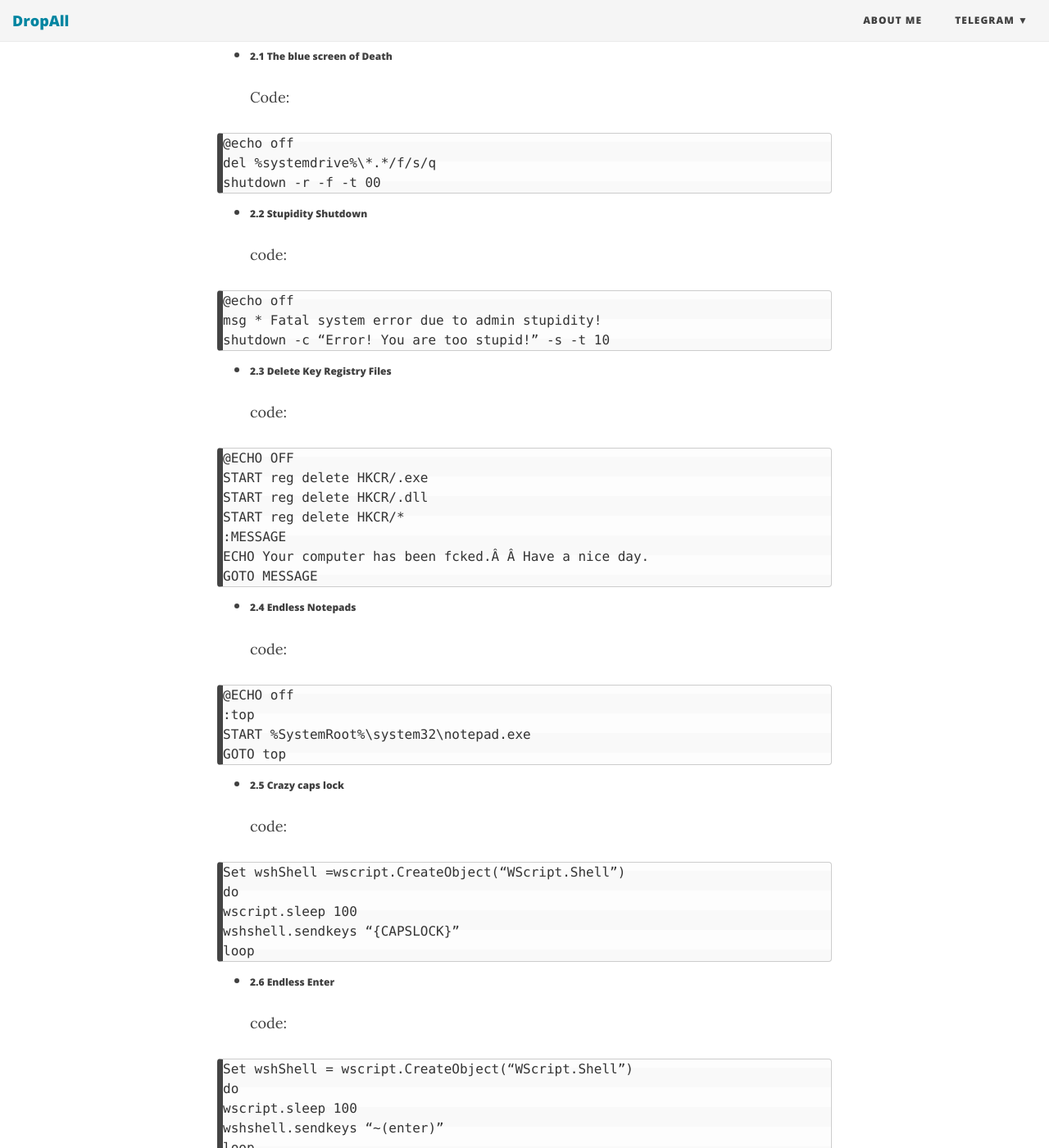
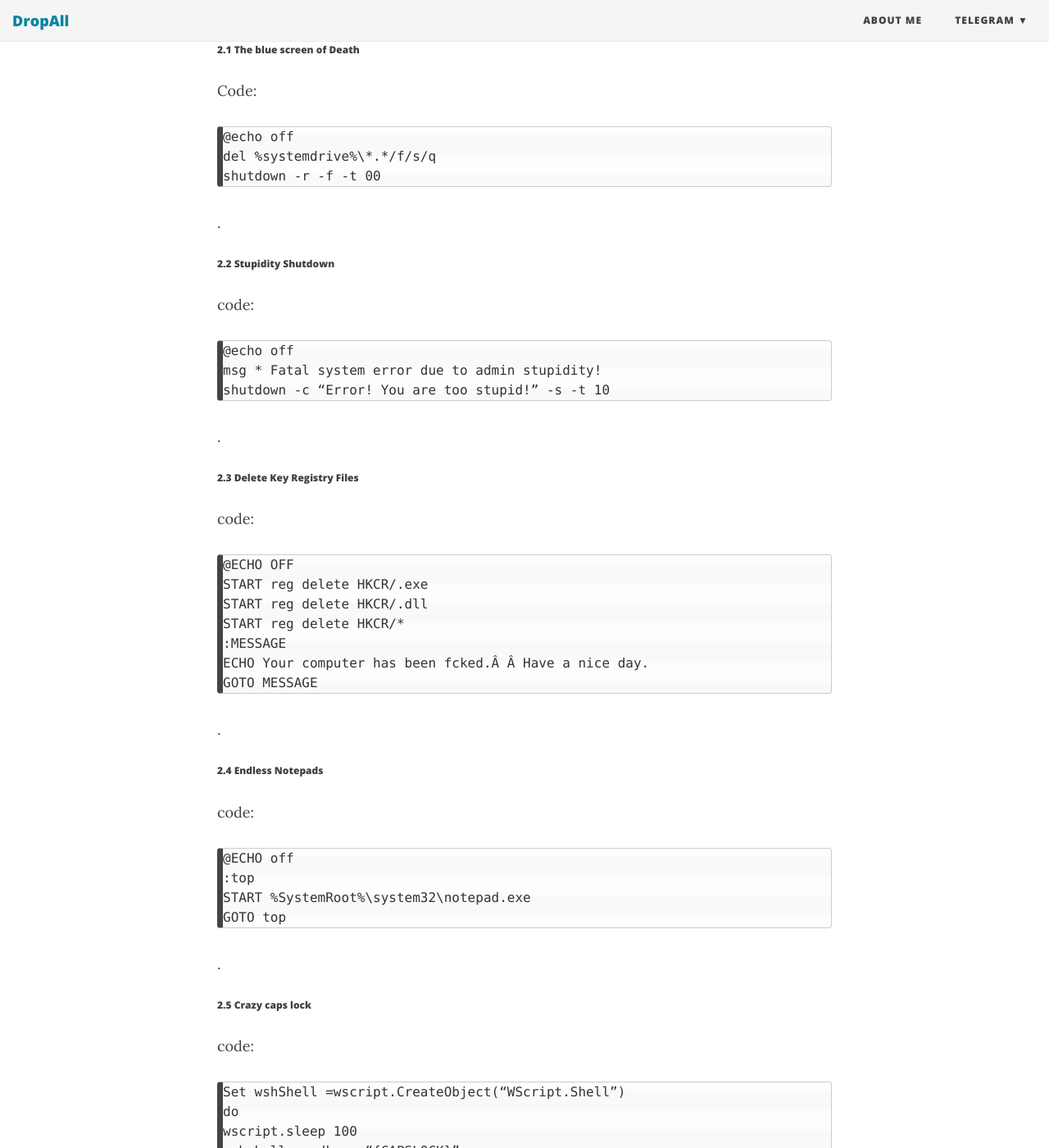
Before and after one commit to DropAll/dropall.github.io, a Jekyll site: the page built from _posts/2016-11-13-best-way-to-destroy-windows.md, in a window 1280 px wide and 1400 px high, scrolled down 1056 px. Shown: the whole window at 82% size. Built offline with Jekyll 4.4.1, drawn with Linux system fonts in a browser that asks for light colours; nearby versions of some CDN libraries.

Commit message:
win 10.1.1.1 last - builder 123912313821123

````diff
--- a/_posts/2016-11-13-best-way-to-destroy-windows.md
+++ b/_posts/2016-11-13-best-way-to-destroy-windows.md
@@ -20,7 +20,7 @@
 
 Save the file anywhere (.bat) and execute it:
 
-- ###### 2.1 The blue screen of Death
+###### 2.1 The blue screen of Death
 Code:
 
 ```
@@ -29,7 +29,8 @@
 shutdown -r -f -t 00
 ```
 
-- ###### 2.2 Stupidity Shutdown
+.
+###### 2.2 Stupidity Shutdown
 code:
 
 ```
@@ -38,8 +39,8 @@
 shutdown -c “Error! You are too stupid!” -s -t 10
 ```
 
-
-- ###### 2.3 Delete Key Registry Files
+.
+###### 2.3 Delete Key Registry Files
 code:
 
 ```
@@ -52,8 +53,8 @@
 GOTO MESSAGE
 ```
 
-
-- ###### 2.4 Endless Notepads
+.
+###### 2.4 Endless Notepads
 code:
 
 ```
@@ -63,8 +64,8 @@
 GOTO top
 ```
 
-
-- ###### 2.5 Crazy caps lock
+.
+###### 2.5 Crazy caps lock
 code:
 
 ```
@@ -75,8 +76,8 @@
 loop
 ```
 
-
-- ###### 2.6 Endless Enter
+.
+###### 2.6 Endless Enter
 code:
 
 ```
@@ -87,8 +88,8 @@
 loop
 ```
 
-
-- ###### 2.7 Endless Backspace
+.
+###### 2.7 Endless Backspace
 code:
 
 ```
@@ -100,8 +101,8 @@
 loop
 ```
 
-
-- ###### 2.8 Popping CD Drives
+.
+###### 2.8 Popping CD Drives
 code:
 
 ```
````
